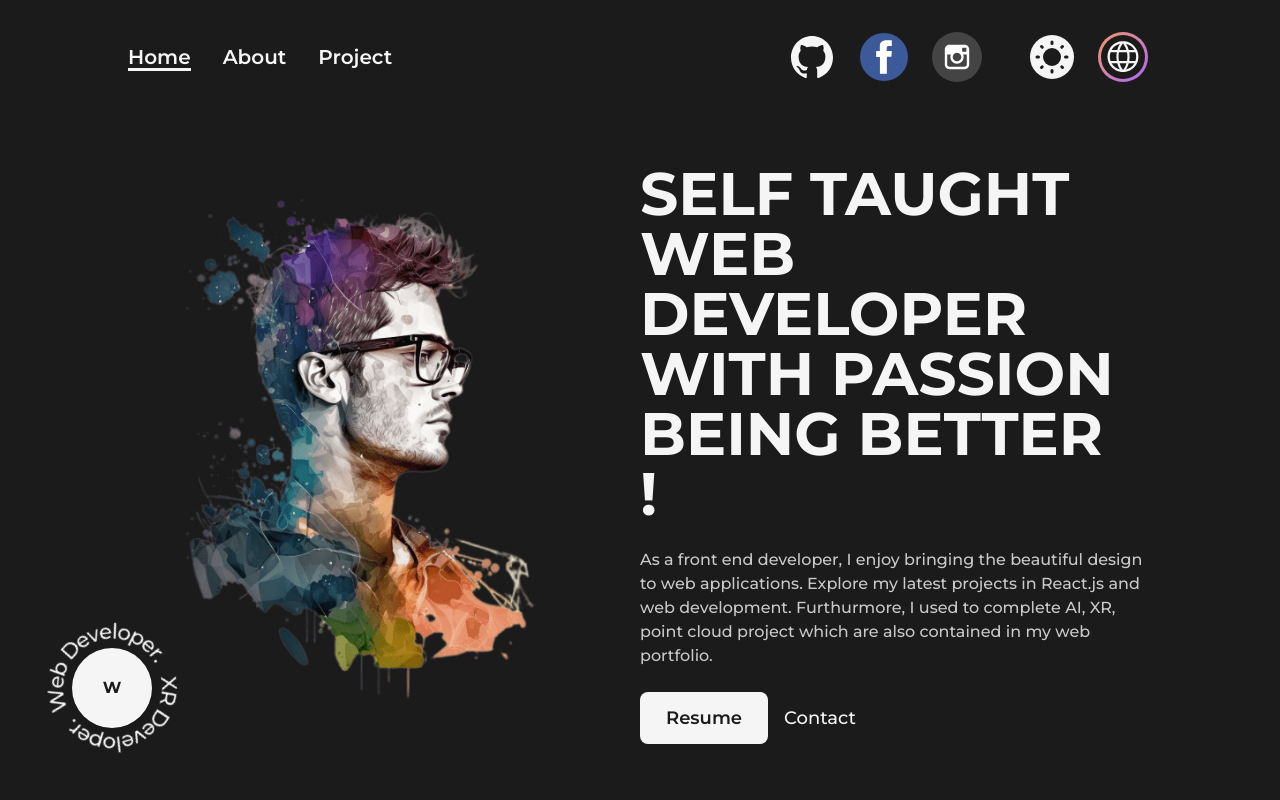
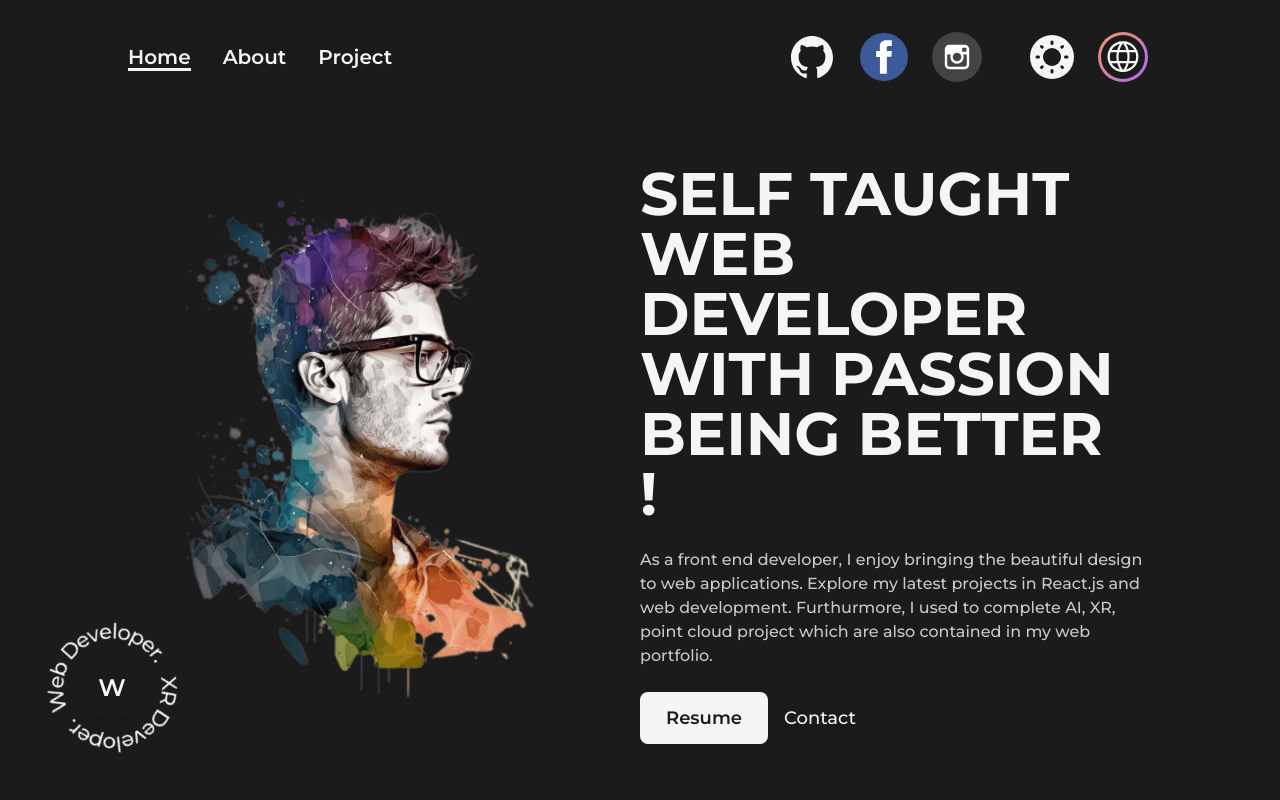
Before and after one commit to woo49m/Portfolio, a Next.js app: page / in a window 1280 px wide. Shown: the top 800 px of the page. Built offline with nearby package versions, Linux system fonts and the light colour scheme.

Commit message:
Hireme icon 換顏色

```diff
--- a/src/components/HireMe.js
+++ b/src/components/HireMe.js
@@ -14,13 +14,15 @@ const HireMe = () => {
         <Link
           href={"mailto:i861128@gmail.com"}
           className=" flex items-center justify-center absolute left-1/2 top-1/2
-           -translate-x-1/2 -translate-y-1/2 bg-dark text-light shadow-md border-solid text-base
-            border-dark w-20 h-20 rounded-full  hover:bg-light hover:text-dark
-            dark:bg-light dark:text-dark hover:dark:bg-dark hover:dark:text-light hover:dark:border-light
-             md:w-8 md:h-8 md:text-[2px] xl:w-14 xl:h-14 font-bold
+           -translate-x-1/2 -translate-y-1/2 bg-light text-dark shadow-md border-solid xl:text-lg md:text-base
+            border-dark w-16 h-16 rounded-full  hover:bg-dark hover:text-light
+            dark:bg-dark dark:text-light hover:dark:bg-gradient-to-tl from-gradient1 to-gradient2 hover:dark:text-dark hover:dark:border-light
+             md:w-8 md:h-8 md:text-[2px] xl:w-14 xl:h-14  font-bold transition-all duration-500 ease-linear
             "
         >
-          {"W"}
+          <span className="xl: text-2xl lg:text-lg md:text-base sm:text-sm font-semibold">
+            W
+          </span>
         </Link>
       </div>
     </div>
```
